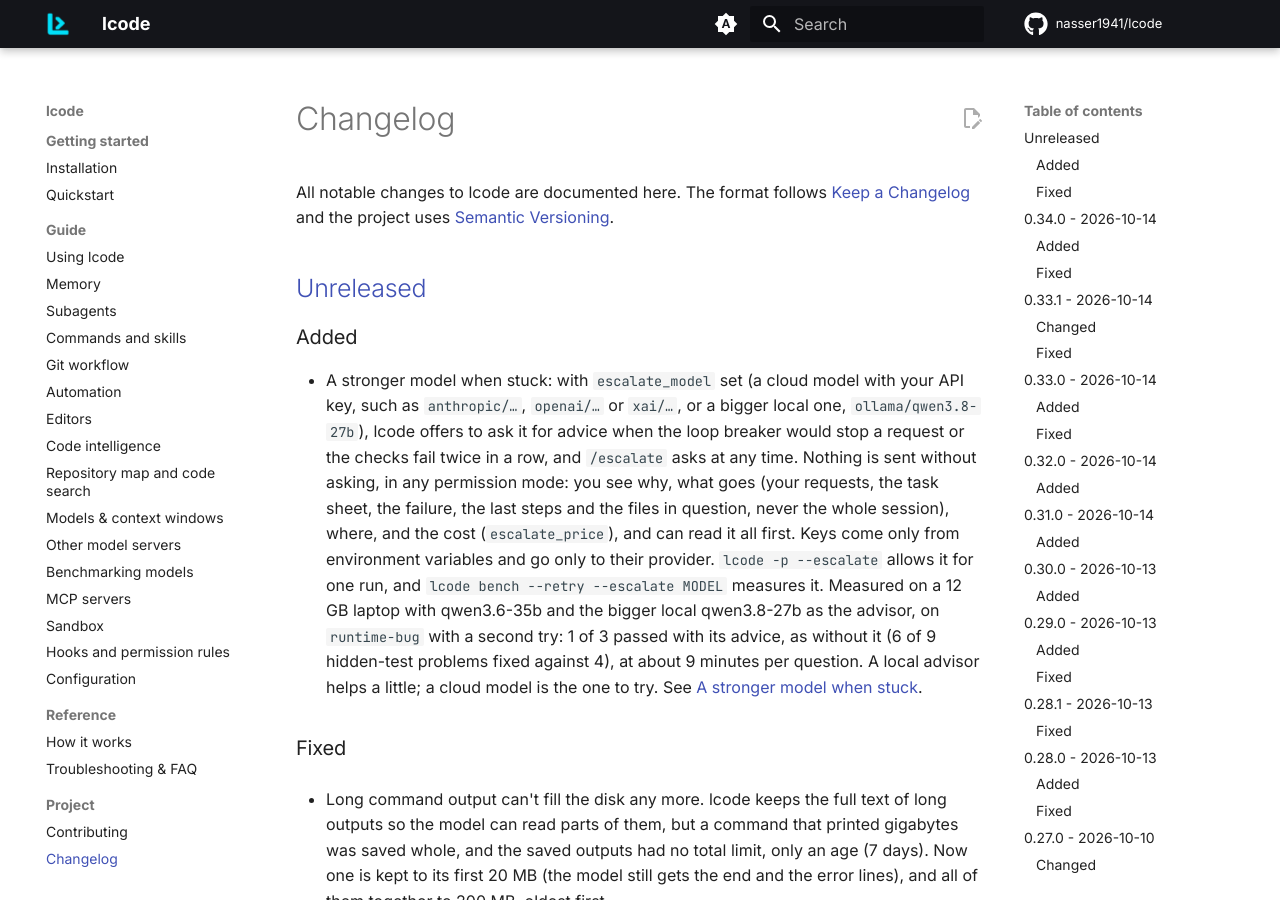
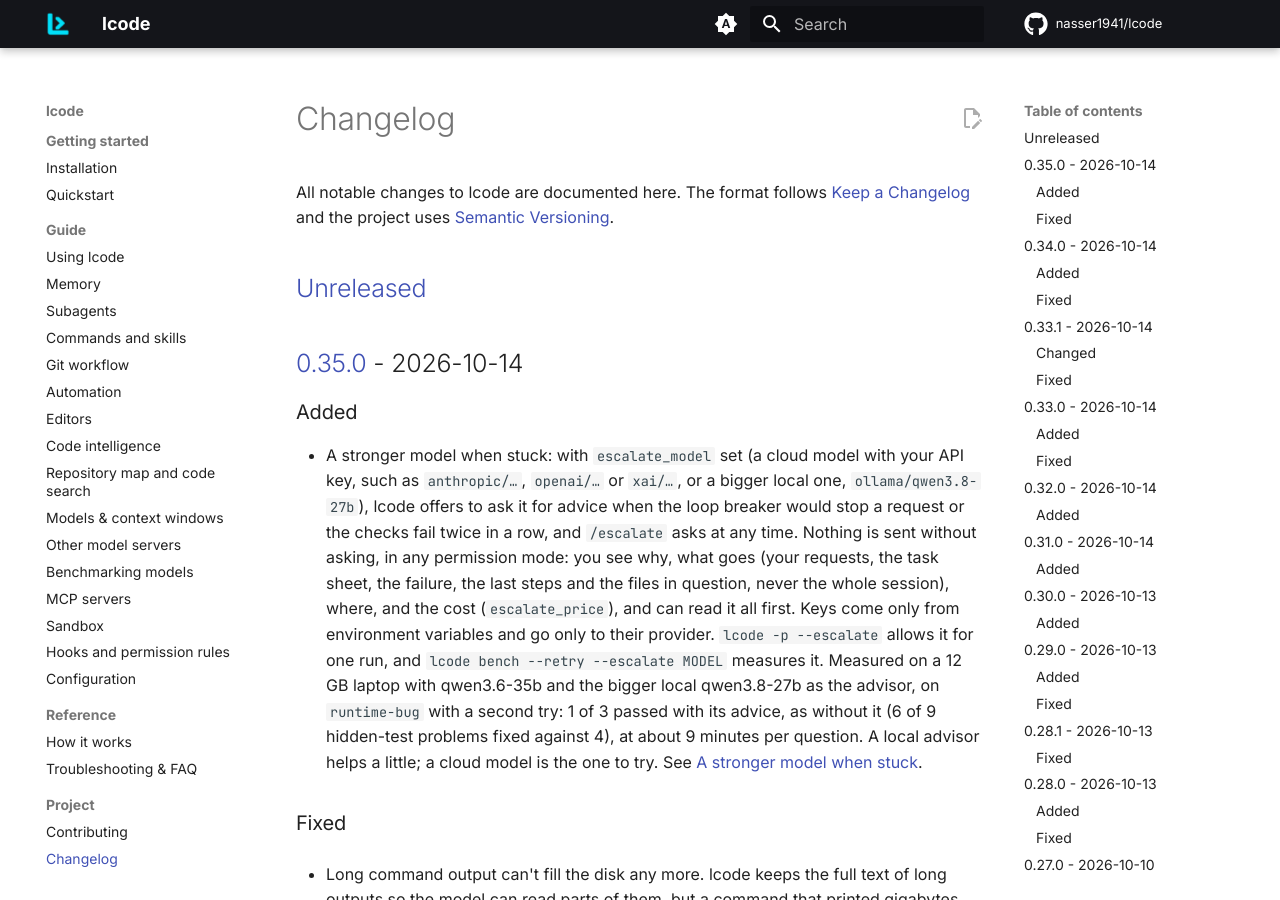
Before and after one commit to nasser1941/lcode, an MkDocs documentation site: the page built from docs/changelog.md, in a window 1280 px wide and 900 px high. Built offline with MkDocs 1.6.1 and Material for MkDocs 9.7.7, drawn with Linux system fonts in a browser that asks for light colours; comment, search, counter and statistics services are not loaded.

Commit message:
Release 0.35.0 (#138)
Co-authored-by: nasser1941 <9349840+nasser1941@users.noreply.github.com>
Co-authored-by: Claude Opus 5.5 <noreply@anthropic.com>

```diff
--- a/CHANGELOG.md
+++ b/CHANGELOG.md
@@ -5,6 +5,8 @@ All notable changes to lcode are documented here. The format follows
 [Semantic Versioning](https://semver.org/).
 
 ## [Unreleased]
+
+## [0.35.0] - 2026-10-14
 
 ### Added
 
@@ -767,7 +769,8 @@ First public release.
 - `AGENTS.md` project instructions and `/init` to generate them.
 - One-line installer for Linux and macOS.
 
-[Unreleased]: https://github.com/nasser1941/lcode/compare/v0.34.0...HEAD
+[Unreleased]: https://github.com/nasser1941/lcode/compare/v0.35.0...HEAD
+[0.35.0]: https://github.com/nasser1941/lcode/compare/v0.34.0...v0.35.0
 [0.34.0]: https://github.com/nasser1941/lcode/compare/v0.33.1...v0.34.0
 [0.33.1]: https://github.com/nasser1941/lcode/compare/v0.33.0...v0.33.1
 [0.33.0]: https://github.com/nasser1941/lcode/compare/v0.32.0...v0.33.0
--- a/src/lcode/__init__.py
+++ b/src/lcode/__init__.py
@@ -3,7 +3,7 @@
 From a program: `from lcode import Session` (see lcode.api).
 """
 
-__version__ = "0.34.0"
+__version__ = "0.35.0"
 
 API = ("Session", "Result", "Options", "SetupError")
 
```
Also changed, not shown: docs/quickstart.md (+1 -1 lines).
